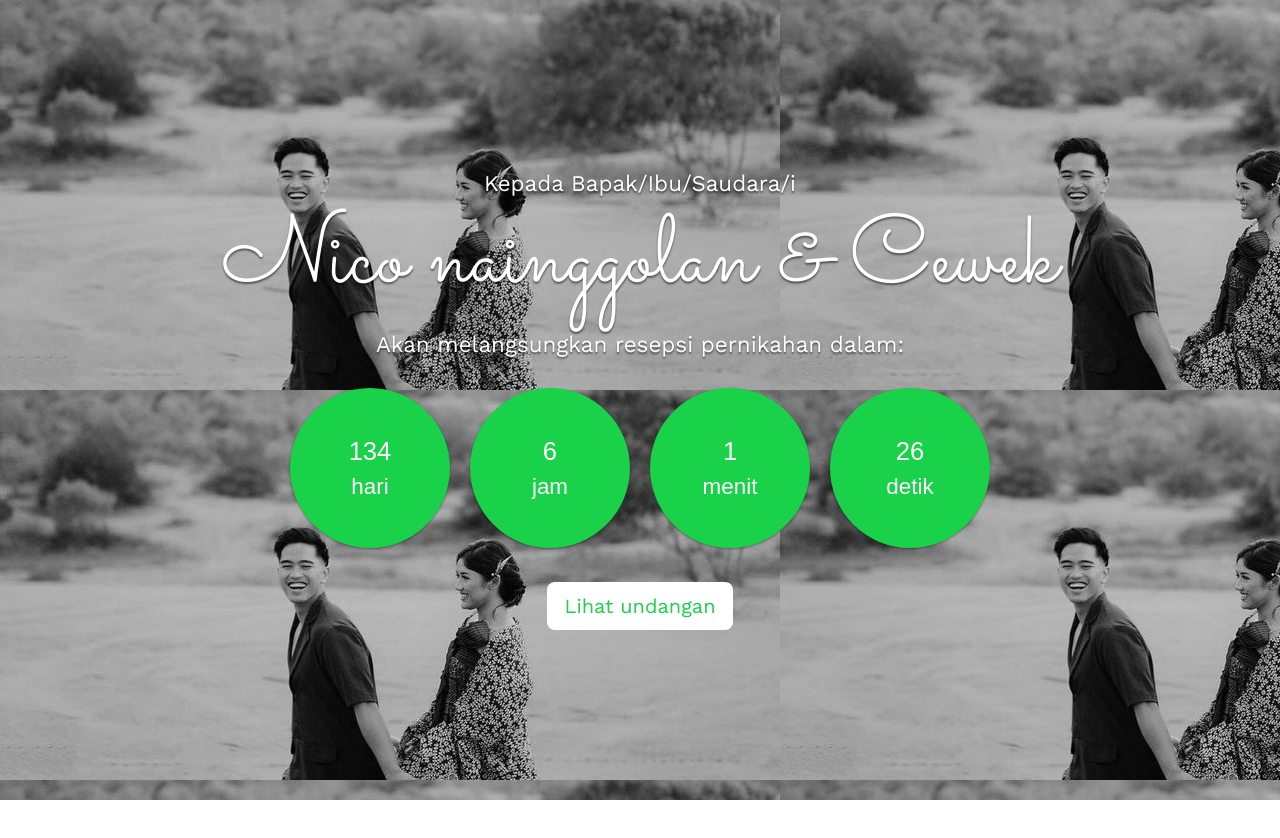
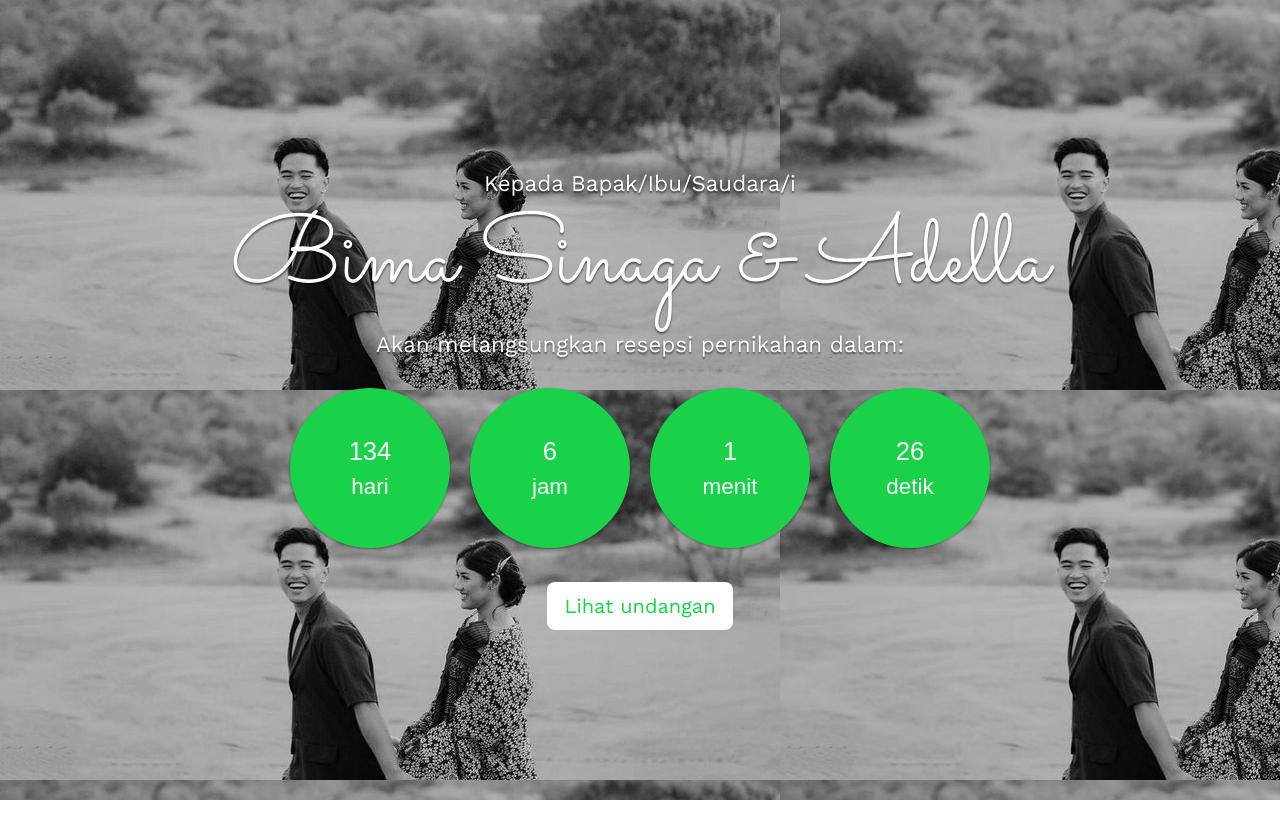
Before and after one commit to Nico-Nainggolan/Nico-weddding, a plain HTML site: page index.html in a window 1280 px wide. Shown: the top 838 px of the page. Drawn offline with nearby package versions, Linux system fonts and the light colour scheme.

Commit message:
mengubah nama

```diff
--- a/index.html
+++ b/index.html
@@ -21,7 +21,7 @@
     <section id="hero" class="hero w-100 h-100 p-3 mx-auto text-center d-flex justify-content-center align-items-center text-white">
       <main>
         <h4>Kepada Bapak/Ibu/Saudara/i</h4>
-        <h1>Nico nainggolan & Cewek</h1>
+        <h1>Bima Sinaga & Adella</h1>
         <p>Akan melangsungkan resepsi pernikahan dalam:</p>
         <div class="simply-countdown"></div>
         <a href="#undangan" class="btn btn-lg mt-4">Lihat undangan</a>
```
